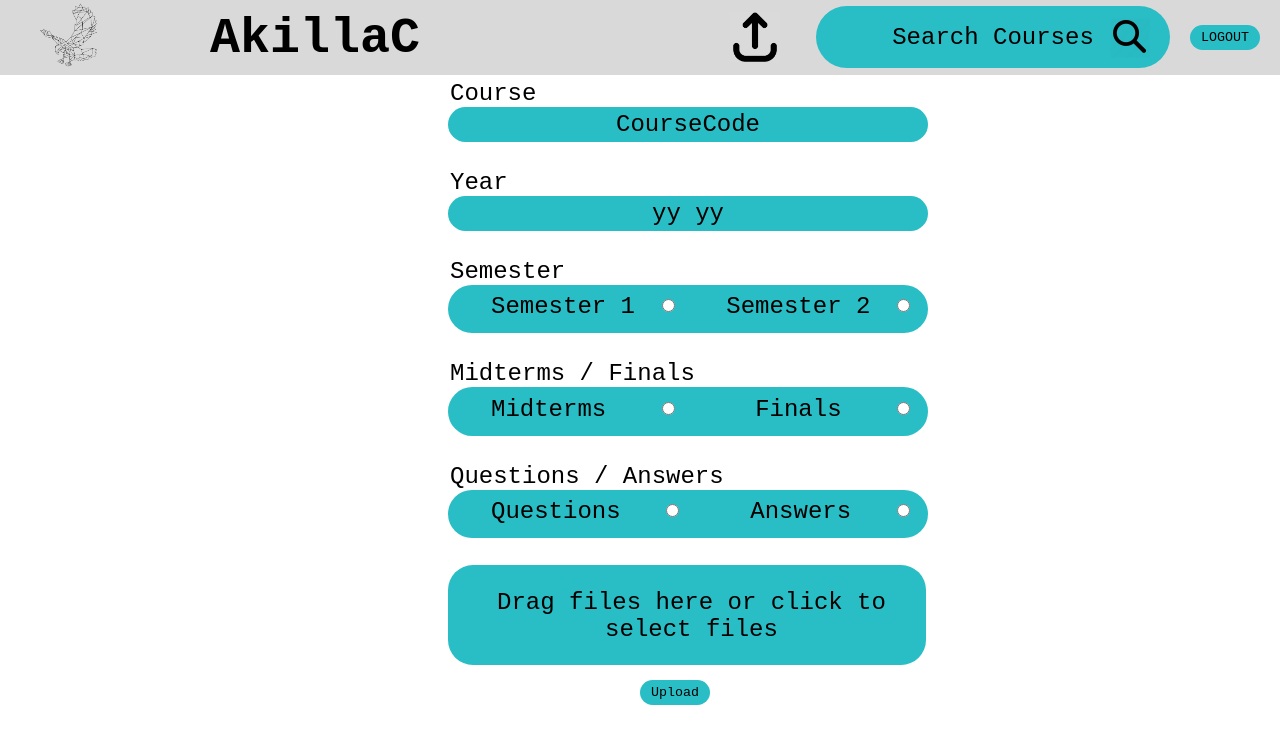
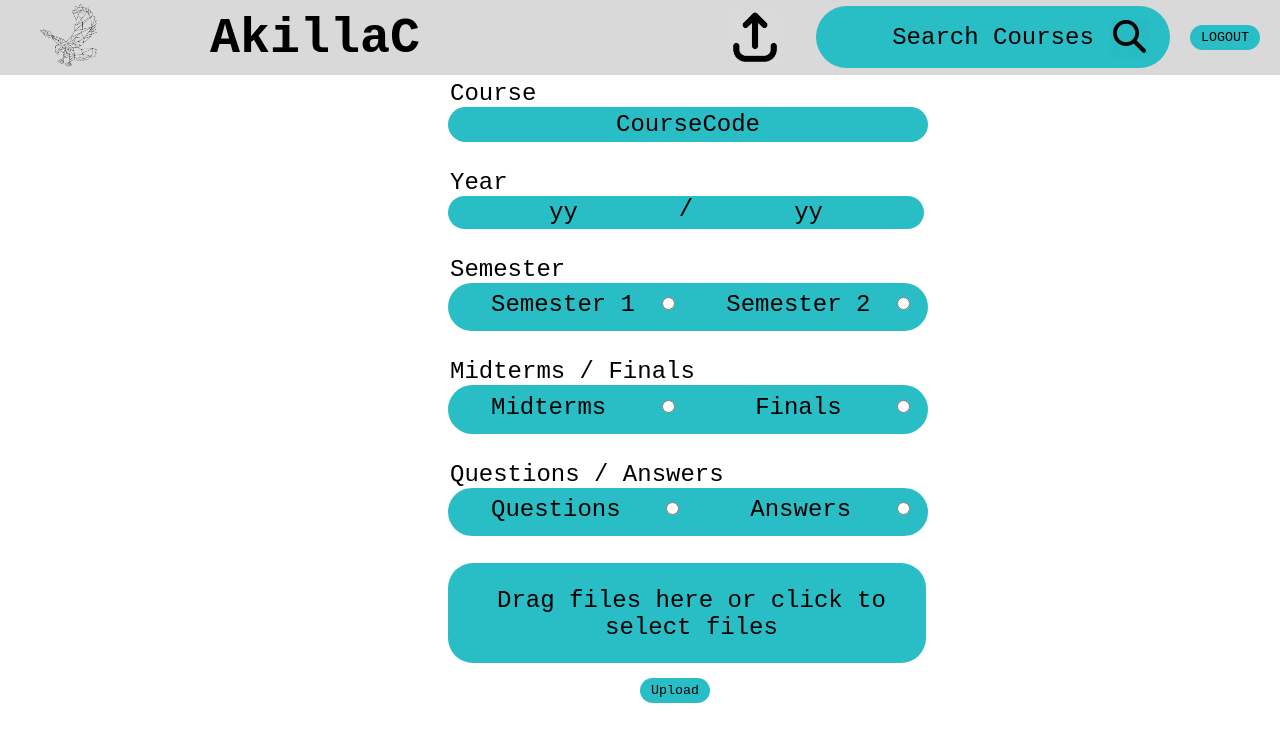
Before and after one commit to ngeeyonglim/AzureAkillac, a React (Create React App) app in the folder frontend/: page /upload in a window 1280 px wide. Shown: the top 744 px of the page. Built offline with nearby package versions, Linux system fonts and the light colour scheme; no server answers.

Commit message:
update how pypYear is inputed

```diff
--- a/frontend/src/components/Card.js
+++ b/frontend/src/components/Card.js
@@ -9,8 +9,8 @@ export default function Card({ pyp }) {
             <p>{ courseCode }</p>
             <p>{ pypYear.slice(0,2)}/{pypYear.slice(2,4)}</p>
             <p>{ semester }</p>
-            { midOrFinals === "Mid" ? <p>Midterms</p> : <p>Finals</p>}
-            { ansOrQuestions && <p>{ ansOrQuestions }</p>}
+            {midOrFinals === "Mid" ? <p>Midterms</p> : <p>Finals</p>}
+            <p>{ ansOrQuestions }</p>
         </td>
     )
 }
--- a/frontend/src/components/PypListContext.js
+++ b/frontend/src/components/PypListContext.js
@@ -23,7 +23,8 @@ export function PypListProvider({ children }) {
     // uploadPyp is the state variable that holds the pyp to be uploaded
     const [uploadPyp, setUploadPyp] = useState({
         courseCode: "",
-        pypYear: "",
+        pypYear1: "",
+        pyppYear2: "",
         semester: "",
         midOrFinals: "",
         ansOrQuestions: "",
@@ -45,7 +46,7 @@ export function PypListProvider({ children }) {
         event.preventDefault();
         setPyp([{
             courseCode : uploadPyp.courseCode,
-            pypYear : uploadPyp.pypYear,
+            pypYear : uploadPyp.pypYear1 + uploadPyp.pypYear2,
             semester : uploadPyp.semester,
             midOrFinals : uploadPyp.midOrFinals,
             ansOrQuestions : uploadPyp.ansOrQuestions,
@@ -55,7 +56,8 @@ export function PypListProvider({ children }) {
         ]);
         setUploadPyp({
             courseCode: "",
-            pypYear: "",
+            pypYear1: "",
+            pypYear2: "",
             semester: "",
             midOrFinals: "",
             ansOrQuestions: "",
--- a/frontend/src/components/UploadScreen.js
+++ b/frontend/src/components/UploadScreen.js
@@ -17,12 +17,21 @@ export default function UploadScreen() {
                     className="upload-input"></input>
                 <br />
                 <legend>Year</legend>
+                <div className="upload-input">
                 <input type="text"
-                    placeholder="yy yy"
-                    value={uploadPyp.pypYear}
+                    placeholder="yy"
+                    value={uploadPyp.pypYear1}
                     onChange={handleUploadPyp}
-                    name="pypYear"
-                    className="upload-input"></input>
+                    name="pypYear1"
+                    className="upload-year"></input>
+                <p>/</p>
+                <input type="text"
+                    placeholder="yy"
+                    value={uploadPyp.pypYear2}
+                    onChange={handleUploadPyp}
+                    name="pypYear2"
+                    className="upload-year"></input>
+                </div>
                 <br />
                 <legend>Semester</legend>
                 <fieldset className="upload-fieldset">
--- a/frontend/src/index.css
+++ b/frontend/src/index.css
@@ -189,6 +189,16 @@
   border: none;
   border-radius: 20px;
   background-color: #29BDC5;
+  display: flex;
+  justify-content: space-evenly;
+}
+
+.upload-year {
+  background-color: transparent;
+  border: none;
+  text-align: center;
+  font-size: inherit;
+  width: 100px;
 }
 
 .upload-fieldset {
```
